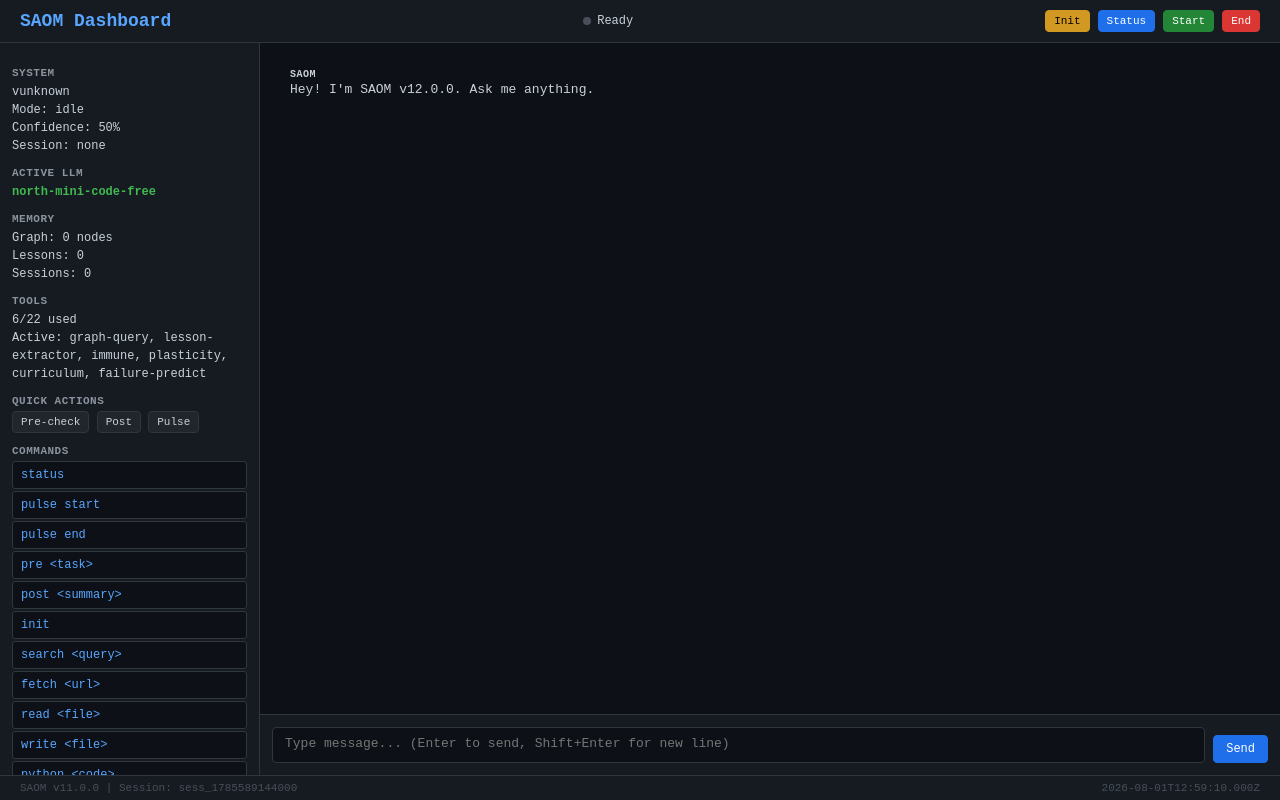
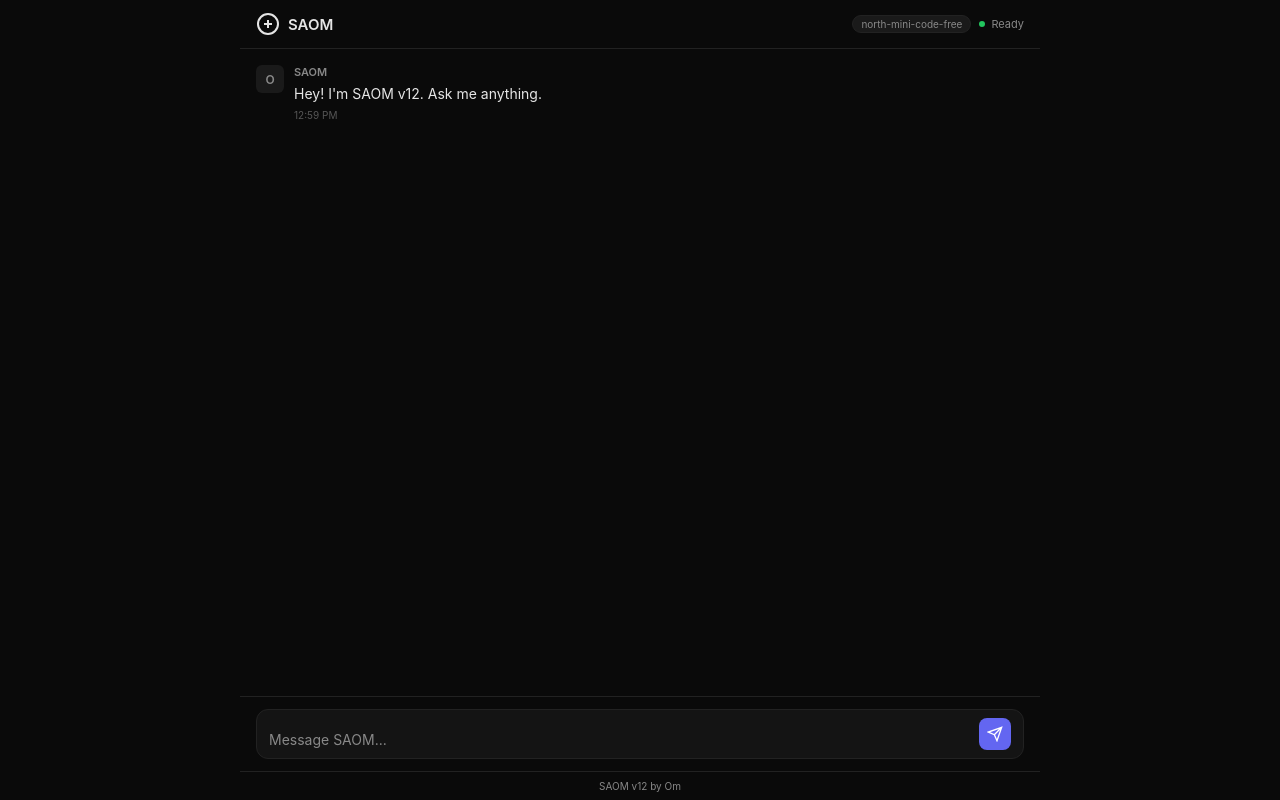
Before and after one commit to Rishavsingh26/saom, a Flask app: page / in a window 1280 px wide. Run offline with Flask 3, Linux system fonts and the light colour scheme; data that the repository does not hold is empty.

Commit message:
v12: UI redesign, streaming fix, developer name Om

````diff
--- a/pyproject.toml
+++ b/pyproject.toml
@@ -1,8 +1,8 @@
 [project]
 name = "saom"
-version = "11.0.0"
+version = "12.0.0"
 description = "SAOM - Self-improving AI agent with memory, tools, and multi-provider LLM"
-authors = [{ name = "Rishav Kumar" }]
+authors = [{ name = "Om" }]
 license = { text = "MIT" }
 readme = "README.md"
 requires-python = ">=3.9"
--- a/saom_lib.py
+++ b/saom_lib.py
@@ -48,7 +48,7 @@ PROVIDERS = {
 
 ROUTING = ["north", "gemini", "groq"]
 
-SYSTEM_PROMPT = """You are SAOM, an AI coding assistant by Rishav Kumar.
+SYSTEM_PROMPT = """You are SAOM, an AI coding assistant by Om.
 - Write, fix, understand code
 - Web search and analysis
 - Complex reasoning and planning
--- a/templates/index.html
+++ b/templates/index.html
@@ -2,340 +2,160 @@
 <html lang="en">
 <head>
 <meta charset="UTF-8">
-<meta name="viewport" content="width=device-width, initial-scale=1.0">
-<title>SAOM Dashboard</title>
-<link rel="stylesheet" href="/static/style.css">
+<meta name="viewport" content="width=device-width, initial-scale=1.0, maximum-scale=1.0, user-scalable=no">
+<title>SAOM</title>
+<style>
+*{margin:0;padding:0;box-sizing:border-box}
+:root{--bg:#0a0a0a;--surface:#141414;--surface2:#1a1a1a;--border:#222;--text:#e5e5e5;--text2:#888;--accent:#6366f1;--user:#6366f1;--bot:#1a1a1a;--green:#22c55e}
+body{font-family:-apple-system,BlinkMacSystemFont,'Segoe UI',system-ui,sans-serif;background:var(--bg);color:var(--text);height:100dvh;overflow:hidden}
+#app{display:flex;flex-direction:column;height:100dvh;max-width:800px;margin:0 auto}
+
+/* Header */
+header{padding:12px 16px;display:flex;align-items:center;justify-content:space-between;border-bottom:1px solid var(--border);background:var(--bg);flex-shrink:0}
+.logo{display:flex;align-items:center;gap:8px}
+.logo svg{width:24px;height:24px}
+.logo span{font-weight:600;font-size:15px}
+.status{display:flex;align-items:center;gap:6px;font-size:11px;color:var(--text2)}
+.dot{width:6px;height:6px;border-radius:50%;background:var(--green);flex-shrink:0}
+.dot.loading{animation:pulse 1s infinite}
+@keyframes pulse{0%,100%{opacity:1}50%{opacity:.3}}
+.llm-badge{font-size:10px;padding:2px 8px;border-radius:10px;background:var(--surface2);color:var(--text2);border:1px solid var(--border)}
+
+/* Messages */
+#messages{flex:1;overflow-y:auto;padding:16px;display:flex;flex-direction:column;gap:16px;scroll-behavior:smooth}
+.msg{display:flex;gap:10px;max-width:100%;animation:fadeIn .2s ease}
+@keyframes fadeIn{from{opacity:0;transform:translateY(4px)}to{opacity:1;transform:none}}
+.avatar{width:28px;height:28px;border-radius:6px;display:flex;align-items:center;justify-content:center;font-size:12px;font-weight:600;flex-shrink:0}
+.avatar.user{background:var(--accent);color:#fff}
+.avatar.bot{background:var(--surface2);color:var(--text2)}
+.msg-content{flex:1;min-width:0}
+.msg-name{font-size:11px;font-weight:600;margin-bottom:4px;color:var(--text2)}
+.msg-text{font-size:14px;line-height:1.6;white-space:pre-wrap;word-break:break-word}
+.msg-text code{background:var(--surface2);padding:1px 4px;border-radius:3px;font-size:13px;font-family:'SF Mono',Consolas,monospace}
+.msg-text pre{background:var(--surface);border:1px solid var(--border);border-radius:8px;padding:12px;margin:8px 0;overflow-x:auto}
+.msg-text pre code{background:none;padding:0}
+.msg-time{font-size:10px;color:var(--text2);margin-top:4px;opacity:.6}
+.cursor{display:inline-block;width:2px;height:14px;background:var(--accent);margin-left:2px;animation:blink 1s infinite;vertical-align:text-bottom}
+@keyframes blink{0%,50%{opacity:1}51%,100%{opacity:0}}
+
+/* Typing */
+.typing{display:flex;gap:4px;padding:8px 0}
+.typing span{width:5px;height:5px;background:var(--text2);border-radius:50%;animation:bounce 1.4s infinite ease-in-out}
+.typing span:nth-child(2){animation-delay:.2s}
+.typing span:nth-child(3){animation-delay:.4s}
+@keyframes bounce{0%,80%,100%{transform:scale(.5);opacity:.3}40%{transform:scale(1);opacity:1}}
+
+/* Input */
+#input-area{padding:12px 16px;border-top:1px solid var(--border);background:var(--bg);flex-shrink:0}
+#input-wrap{display:flex;align-items:flex-end;gap:8px;background:var(--surface);border:1px solid var(--border);border-radius:12px;padding:8px 12px;transition:border-color .2s}
+#input-wrap:focus-within{border-color:var(--accent)}
+#chat-input{flex:1;background:none;border:none;color:var(--text);font-size:14px;font-family:inherit;outline:none;resize:none;max-height:120px;line-height:1.5}
+#chat-input::placeholder{color:var(--text2)}
+#send-btn{width:32px;height:32px;border-radius:8px;border:none;background:var(--accent);color:#fff;cursor:pointer;display:flex;align-items:center;justify-content:center;flex-shrink:0;transition:opacity .2s}
+#send-btn:disabled{opacity:.3;cursor:not-allowed}
+#send-btn svg{width:16px;height:16px}
+
+/* Footer */
+footer{padding:8px 16px;text-align:center;font-size:10px;color:var(--text2);border-top:1px solid var(--border);flex-shrink:0}
+
+/* Mobile */
+@media(max-width:640px){
+  #app{max-width:100%}
+  header{padding:10px 12px}
+  #messages{padding:12px}
+  #input-area{padding:8px 12px}
+  .avatar{width:24px;height:24px;font-size:10px}
+  .msg-text{font-size:13px}
+}
+</style>
 </head>
 <body>
 <div id="app">
   <header>
-    <h1>SAOM Dashboard</h1>
-    <div id="status-bar">
-      <span id="status-dot" class="dot stopped"></span>
-      <span id="status-text">Ready</span>
+    <div class="logo">
+      <svg viewBox="0 0 24 24" fill="none" stroke="currentColor" stroke-width="2"><circle cx="12" cy="12" r="10"/><path d="M8 12h8M12 8v8"/></svg>
+      <span>SAOM</span>
     </div>
-    <div id="header-actions">
-      <button onclick="doAction('init')" class="btn btn-small btn-warning">Init</button>
-      <button onclick="doAction('status')" class="btn btn-small btn-info">Status</button>
-      <button onclick="doAction('pulse-start')" class="btn btn-small btn-success">Start</button>
-      <button onclick="doAction('pulse-end')" class="btn btn-small btn-danger">End</button>
+    <div style="display:flex;align-items:center;gap:8px">
+      <span class="llm-badge" id="llm">north-mini-code-free</span>
+      <div class="status"><span class="dot" id="dot"></span><span id="status-text">Ready</span></div>
     </div>
   </header>
-  <div id="main">
-    <div id="sidebar">
-      <h3>System</h3>
-      <div id="sys-info">Loading...</div>
-      <h3>Active LLM</h3>
-      <div id="llm-info" style="color:#3fb950;font-weight:bold">north-mini-code-free</div>
-      <h3>Memory</h3>
-      <div id="mem-info">--</div>
-      <h3>Tools</h3>
-      <div id="tool-count">--</div>
-      <h3>Quick Actions</h3>
-      <div id="quick-actions">
-        <button onclick="quickPre()" class="btn btn-small">Pre-check</button>
-        <button onclick="quickPost()" class="btn btn-small">Post</button>
-        <button onclick="quickPulse()" class="btn btn-small">Pulse</button>
-      </div>
-      <h3>Commands</h3>
-      <div id="cmd-list">
-        <div class="cmd-item" onclick="insertCmd('status')">status</div>
-        <div class="cmd-item" onclick="insertCmd('pulse start')">pulse start</div>
-        <div class="cmd-item" onclick="insertCmd('pulse end')">pulse end</div>
-        <div class="cmd-item" onclick="insertCmd('pre ')">pre &lt;task&gt;</div>
-        <div class="cmd-item" onclick="insertCmd('post ')">post &lt;summary&gt;</div>
-        <div class="cmd-item" onclick="insertCmd('init')">init</div>
-        <div class="cmd-item" onclick="insertCmd('search ')">search &lt;query&gt;</div>
-        <div class="cmd-item" onclick="insertCmd('fetch ')">fetch &lt;url&gt;</div>
-        <div class="cmd-item" onclick="insertCmd('read ')">read &lt;file&gt;</div>
-        <div class="cmd-item" onclick="insertCmd('write ')">write &lt;file&gt;</div>
-        <div class="cmd-item" onclick="insertCmd('python ')">python &lt;code&gt;</div>
-        <div class="cmd-item" onclick="insertCmd('shell ')">shell &lt;cmd&gt;</div>
-      </div>
-      <h3>Skills</h3>
-      <div id="skills-list">Loading...</div>
-    </div>
-    <div id="chat-area">
-      <div id="chat-messages">
-        <div class="msg assistant">
-          <div class="msg-label">SAOM</div>
-          <div class="msg-body">Hey! I'm SAOM v12.0.0. Ask me anything.</div>
-        </div>
-      </div>
-      <div id="chat-input-area">
-        <textarea id="chat-input" rows="1" placeholder="Type message... (Enter to send, Shift+Enter for new line)" onkeydown="handleKey(event)"></textarea>
-        <button onclick="sendChat()" class="btn btn-primary">Send</button>
+  <div id="messages">
+    <div class="msg">
+      <div class="avatar bot">O</div>
+      <div class="msg-content">
+        <div class="msg-name">SAOM</div>
+        <div class="msg-text">Hey! I'm SAOM v12. Ask me anything.</div>
+        <div class="msg-time" id="greeting-time"></div>
       </div>
     </div>
   </div>
-  <footer>
-    <span>SAOM v11.0.0 | Session: <span id="session-id">default</span></span>
-    <span id="footer-time"></span>
-  </footer>
+  <div id="input-area">
+    <div id="input-wrap">
+      <textarea id="chat-input" rows="1" placeholder="Message SAOM..." onkeydown="handleKey(event)" oninput="autoResize(this)"></textarea>
+      <button id="send-btn" onclick="send()"><svg viewBox="0 0 24 24" fill="none" stroke="currentColor" stroke-width="2"><path d="M22 2L11 13M22 2l-7 20-4-9-9-4z"/></svg></button>
+    </div>
+  </div>
+  <footer>SAOM v12 by Om</footer>
 </div>
 <script>
-const API = '';
-const SESSION_ID = 'sess_' + Date.now();
-let isWorking = false;
+var SESSION='s'+Date.now(),WORKING=false;
+document.getElementById('greeting-time').textContent=new Date().toLocaleTimeString([],{hour:'2-digit',minute:'2-digit'});
 
-function ts() { return new Date().toLocaleTimeString(); }
+function handleKey(e){if(e.key==='Enter'&&!e.shiftKey){e.preventDefault();send()}}
+function autoResize(el){el.style.height='auto';el.style.height=Math.min(el.scrollHeight,120)+'px'}
+function setStatus(s,t){document.getElementById('dot').className='dot'+(s==='working'?' loading':'');document.getElementById('status-text').textContent=t}
+function scrollBottom(){var m=document.getElementById('messages');m.scrollTop=m.scrollHeight}
+function addMsg(role,text,name){
+  var d=document.createElement('div');d.className='msg';
+  var av=role==='user'?'<div class="avatar user">Y</div>':'<div class="avatar bot">O</div>';
+  var nm=name||(role==='user'?'You':'SAOM');
+  d.innerHTML=av+'<div class="msg-content"><div class="msg-name">'+nm+'</div><div class="msg-text"></div><div class="msg-time">'+new Date().toLocaleTimeString([],{hour:'2-digit',minute:'2-digit'})+'</div></div>';
+  document.getElementById('messages').appendChild(d);
+  scrollBottom();
+  return d.querySelector('.msg-text');
+}
+function showTyping(){
+  var d=document.createElement('div');d.className='msg';d.id='typing-msg';
+  d.innerHTML='<div class="avatar bot">O</div><div class="msg-content"><div class="msg-name">SAOM</div><div class="typing"><span></span><span></span><span></span></div></div>';
+  document.getElementById('messages').appendChild(d);scrollBottom();
+}
+function removeTyping(){var e=document.getElementById('typing-msg');if(e)e.remove()}
 
-function setStatus(state, text) {
-  var dot = document.getElementById('status-dot');
-  var txt = document.getElementById('status-text');
-  dot.className = 'dot ' + state;
-  txt.textContent = text;
-  isWorking = (state === 'working');
-}
+async function send(){
+  var input=document.getElementById('chat-input');
+  var msg=input.value.trim();
+  if(!msg||WORKING)return;
+  input.value='';input.style.height='auto';
+  addMsg('user',msg);
+  WORKING=true;showTyping();setStatus('working','Thinking...');
 
-function handleKey(e) {
-  if (e.key === 'Enter' && !e.shiftKey) {
-    e.preventDefault();
-    sendChat();
-  }
-}
-
-function addMsg(role, text) {
-  var m = document.createElement('div');
-  m.className = 'msg ' + role;
-  var header = document.createElement('div');
-  header.className = 'msg-header';
-  var label = document.createElement('div');
-  label.className = 'msg-label';
-  label.textContent = role === 'user' ? 'You' : 'SAOM';
-  header.appendChild(label);
-  var copyBtn = document.createElement('button');
-  copyBtn.className = 'copy-btn';
-  copyBtn.textContent = 'Copy';
-  copyBtn.onclick = function() { copyText(text, this); };
-  header.appendChild(copyBtn);
-  m.appendChild(header);
-  var body = document.createElement('div');
-  body.className = 'msg-body';
-  body.innerHTML = formatMessage(text);
-  m.appendChild(body);
-  document.getElementById('chat-messages').appendChild(m);
-  scrollBottom();
-  return m;
-}
-
-function formatMessage(text) {
-  // Escape HTML first
-  var escaped = text.replace(/&/g, '&amp;').replace(/</g, '&lt;').replace(/>/g, '&gt;');
-  // Code blocks: ```lang\ncode\n```
-  escaped = escaped.replace(/```(\w*)\n([\s\S]*?)```/g, function(match, lang, code) {
-    return '<div class="code-block"><div class="code-lang">' + (lang || 'code') + '</div><pre><code>' + code.trim() + '</code></pre></div>';
-  });
-  // Inline code: `code`
-  escaped = escaped.replace(/`([^`]+)`/g, '<code class="inline-code">$1</code>');
-  // Bold: **text**
-  escaped = escaped.replace(/\*\*([^*]+)\*\*/g, '<strong>$1</strong>');
-  // Italic: *text*
-  escaped = escaped.replace(/\*([^*]+)\*/g, '<em>$1</em>');
-  // Links: [text](url)
-  escaped = escaped.replace(/\[([^\]]+)\]\(([^)]+)\)/g, '<a href="$2" target="_blank">$1</a>');
-  // Bullet points
-  escaped = escaped.replace(/^[-*] (.+)$/gm, '<div class="bullet">$1</div>');
-  // Numbered lists
-  escaped = escaped.replace(/^(\d+)\. (.+)$/gm, '<div class="bullet">$1. $2</div>');
-  return escaped;
-}
-
-function copyText(text, btn) {
-  navigator.clipboard.writeText(text).then(function() {
-    btn.textContent = 'Copied!';
-    btn.className = 'copy-btn copied';
-    setTimeout(function() { btn.textContent = 'Copy'; btn.className = 'copy-btn'; }, 2000);
-  });
-}
-
-function showTyping() {
-  var m = document.createElement('div');
-  m.className = 'msg assistant typing-msg';
-  m.id = 'typing-indicator';
-  m.innerHTML = '<div class="msg-label">SAOM</div><div class="msg-body"><div class="typing-dots"><span></span><span></span><span></span></div></div>';
-  document.getElementById('chat-messages').appendChild(m);
-  scrollBottom();
-}
-
-function removeTyping() {
-  var el = document.getElementById('typing-indicator');
-  if (el) el.remove();
-}
-
-function scrollBottom() {
-  var c = document.getElementById('chat-messages');
-  c.scrollTop = c.scrollHeight;
-}
-
-function insertCmd(cmd) {
-  var el = document.getElementById('chat-input');
-  el.value = cmd;
-  el.focus();
-}
-
-function updateSidebar(data) {
-  if (!data || !data.version) return;
-  document.getElementById('sys-info').innerHTML =
-    'v' + data.version + '<br>Mode: ' + (data.current_mode || 'idle') + '<br>Confidence: ' + (data.current_confidence || 50) + '%<br>Session: ' + (data.current_session || 'none');
-  document.getElementById('mem-info').innerHTML =
-    'Graph: ' + (data.graph_nodes || 0) + ' nodes<br>Lessons: ' + (data.lessons_total || 0) + '<br>Sessions: ' + (data.sessions || 0);
-  var used = (data.tools || []).filter(function(t) { return t.used; });
-  document.getElementById('tool-count').innerHTML =
-    (data.tools_used || 0) + '/' + (data.tools_total || 0) + ' used' +
-    (used.length > 0 ? '<br>Active: ' + used.map(function(t) { return t.name; }).join(', ') : '');
-}
-
-async function loadStatus() {
-  try {
-    var r = await fetch(API + '/api/status').then(function(res) { return res.json(); });
-    updateSidebar(r);
-  } catch(e) {}
-}
-
-async function loadSkills() {
-  try {
-    var r = await fetch(API + '/api/skills').then(function(res) { return res.json(); });
-    var el = document.getElementById('skills-list');
-    if (r.skills && r.skills.length > 0) {
-      el.innerHTML = r.skills.slice(0, 8).map(function(s) {
-        return '<div class="cmd-item">' + s.name + '</div>';
-      }).join('');
-    } else {
-      el.innerHTML = 'None found';
-    }
-  } catch(e) {
-    document.getElementById('skills-list').innerHTML = 'Error';
-  }
-}
-
-async function doAction(action) {
-  addMsg('user', action);
-  setStatus('working', 'Working...');
-  showTyping();
-  try {
-    var r;
-    if (action === 'init') {
-      r = await fetch(API + '/api/init', {method: 'POST', headers: {'Content-Type': 'application/json'}, body: '{}'}).then(function(res) { return res.json(); });
-    } else if (action === 'status') {
-      r = await fetch(API + '/api/status').then(function(res) { return res.json(); });
-      removeTyping();
-      updateSidebar(r);
-      addMsg('assistant', 'v' + r.version + ' | Mode: ' + (r.current_mode || 'idle') + ' | Confidence: ' + (r.current_confidence || 50) + '% | Tools: ' + (r.tools_used || 0) + '/' + (r.tools_total || 0));
-      setStatus('ready', 'Ready');
-      return;
-    } else if (action === 'pulse-start') {
-      r = await fetch(API + '/api/pulse/start', {method: 'POST', headers: {'Content-Type': 'application/json'}, body: '{}'}).then(function(res) { return res.json(); });
-    } else if (action === 'pulse-end') {
-      r = await fetch(API + '/api/pulse/end', {method: 'POST', headers: {'Content-Type': 'application/json'}, body: '{}'}).then(function(res) { return res.json(); });
-    } else if (action === 'quickPre') {
-      var t = prompt('Task:'); if(!t) { removeTyping(); setStatus('ready', 'Ready'); return; }
-      r = await fetch(API + '/api/pre', {method: 'POST', headers: {'Content-Type': 'application/json'}, body: JSON.stringify({task: t})}).then(function(res) { return res.json(); });
-    } else if (action === 'quickPost') {
-      var s = prompt('Summary:') || 'quick post';
-      r = await fetch(API + '/api/post', {method: 'POST', headers: {'Content-Type': 'application/json'}, body: JSON.stringify({summary: s, outcome: 'success'})}).then(function(res) { return res.json(); });
-    } else if (action === 'quickPulse') {
-      r = await fetch(API + '/api/pulse/status', {method: 'POST', headers: {'Content-Type': 'application/json'}, body: '{}'}).then(function(res) { return res.json(); });
-    } else { removeTyping(); setStatus('ready', 'Ready'); return; }
-    removeTyping();
-    addMsg('assistant', r.response || JSON.stringify(r));
-    setStatus('ready', 'Ready');
-  } catch(e) { removeTyping(); addMsg('assistant', 'Error: ' + e.message); setStatus('error', 'Error'); }
-}
-
-function quickPre() { doAction('quickPre'); }
-function quickPost() { doAction('quickPost'); }
-function quickPulse() { doAction('quickPulse'); }
-
-async function sendChat() {
-  var input = document.getElementById('chat-input');
-  var msg = input.value.trim();
-  if (!msg || isWorking) return;
-  input.value = '';
-  input.style.height = 'auto';
-  addMsg('user', msg);
-  setStatus('working', 'Thinking...');
-  showTyping();
-
-  var lower = msg.toLowerCase();
-  if (lower.startsWith('read ') || lower.startsWith('write ') || lower.startsWith('shell ') || lower.startsWith('python ') || lower.startsWith('run ')) {
-    try {
-      var r = await fetch(API + '/api/chat', {method: 'POST', headers: {'Content-Type': 'application/json'}, body: JSON.stringify({message: msg, session_id: SESSION_ID})}).then(function(res) { return res.json(); });
-      removeTyping();
-      addMsg('assistant', r.response || 'No output');
-      setStatus('ready', 'Ready');
-    } catch(e) { removeTyping(); addMsg('assistant', 'Error: ' + e.message); setStatus('error', 'Error'); }
-    return;
-  }
-
-  var msgEl = null;
-  var bodyEl = null;
-  try {
-    var resp = await fetch(API + '/api/chat/stream', {method: 'POST', headers: {'Content-Type': 'application/json'}, body: JSON.stringify({message: msg, session_id: SESSION_ID})});
-    var reader = resp.body.getReader();
-    var decoder = new TextDecoder();
-    var started = false;
-    while (true) {
-      var {done, value} = await reader.read();
-      if (done) break;
-      var text = decoder.decode(value);
-      var lines = text.split('\n');
-      for (var line of lines) {
-        if (!line.startsWith('data: ')) continue;
-        try {
-          var chunk = JSON.parse(line.slice(6));
-          if (chunk.provider) {
-            document.getElementById('llm-info').textContent = chunk.provider;
-          }
-          if (!started) {
-            removeTyping();
-            msgEl = addMsg('assistant', '');
-            bodyEl = msgEl.querySelector('.msg-body');
-            started = true;
-            setStatus('working', 'Generating...');
-          }
-          if (chunk.tool_status) {
-            var existing = document.getElementById('tool-status');
-            if (existing) existing.remove();
-            var ts = document.createElement('div');
-            ts.id = 'tool-status';
-            ts.className = 'tool-status';
-            ts.innerHTML = '<span class="tool-spinner"></span> ' + chunk.tool_status;
-            document.getElementById('chat-messages').appendChild(ts);
-            scrollBottom();
-          }
-          if (chunk.chunk) {
-            var existing2 = document.getElementById('tool-status');
-            if (existing2) existing2.remove();
-            bodyEl.textContent += chunk.chunk;
-            scrollBottom();
-          }
-          if (chunk.done && chunk.full) {
-            bodyEl.textContent = chunk.full;
-            scrollBottom();
-          }
-        } catch(e) {}
+  var el=null,body=null,started=false;
+  try{
+    var resp=await fetch('/api/chat/stream',{method:'POST',headers:{'Content-Type':'application/json'},body:JSON.stringify({message:msg,session_id:SESSION})});
+    var reader=resp.body.getReader(),dec=new TextDecoder(),buf='';
+    while(true){
+      var{done,value}=await reader.read();
+      if(done)break;
+      buf+=dec.decode(value,{stream:true});
+      var lines=buf.split('\n');buf=lines.pop();
+      for(var line of lines){
+        if(!line.startsWith('data:'))continue;
+        try{
+          var c=JSON.parse(line.slice(5));
+          if(c.provider){document.getElementById('llm').textContent=c.provider;continue}
+          if(!started){removeTyping();el=addMsg('assistant','');body=el;started=true;setStatus('working','Generating...')}
+          if(c.chunk){body.textContent+=c.chunk;scrollBottom()}
+          if(c.done&&c.full){body.textContent=c.full;scrollBottom()}
+        }catch(e){}
       }
     }
-    if (!started) { removeTyping(); addMsg('assistant', 'No response'); }
-    setStatus('ready', 'Ready');
-  } catch(e) {
-    removeTyping();
-    addMsg('assistant', 'Error: ' + e.message);
-    setStatus('error', 'Error');
-  }
+    if(!started){removeTyping();addMsg('assistant','No response')}
+    setStatus('ready','Ready');
+  }catch(e){removeTyping();addMsg('assistant','Error: '+e.message);setStatus('ready','Ready')}
+  WORKING=false;
 }
-
-document.getElementById('chat-input').addEventListener('input', function() {
-  this.style.height = 'auto';
-  this.style.height = Math.min(this.scrollHeight, 100) + 'px';
-});
-
-document.getElementById('session-id').textContent = SESSION_ID;
-setInterval(function() { document.getElementById('footer-time').textContent = new Date().toISOString(); }, 1000);
-loadStatus();
-loadSkills();
-setInterval(loadStatus, 30000);
 </script>
 </body>
 </html>
--- a/web_server.py
+++ b/web_server.py
@@ -26,7 +26,7 @@ def add_to_history(sid, role, content):
         conversations[sid] = h[-MAX_HISTORY:]
 
 # ── System prompt (with auto tools) ──────────────────────────────
-SYSTEM_PROMPT = """You are SAOM v12, AI assistant by Rishav Kumar. Be concise. Code only unless asked."""
+SYSTEM_PROMPT = """You are SAOM v12, AI assistant by Om. Be concise. Code only unless asked."""
 
 # ── Multi-provider LLM (v12) ───────────────────────────────────
 import requests as _req
````
Also changed, not shown: render.yaml (added, +17 -0 lines).
